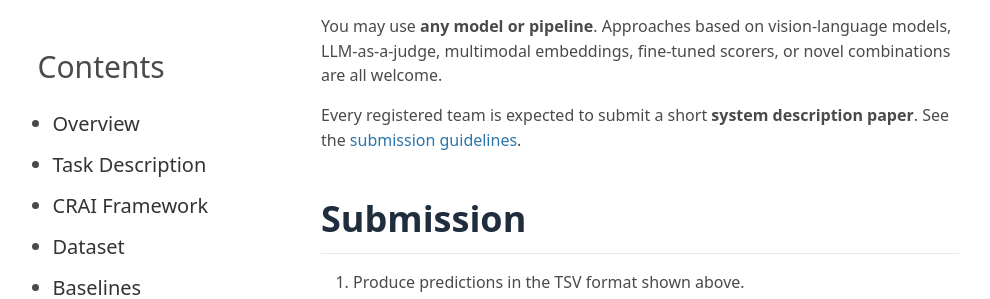
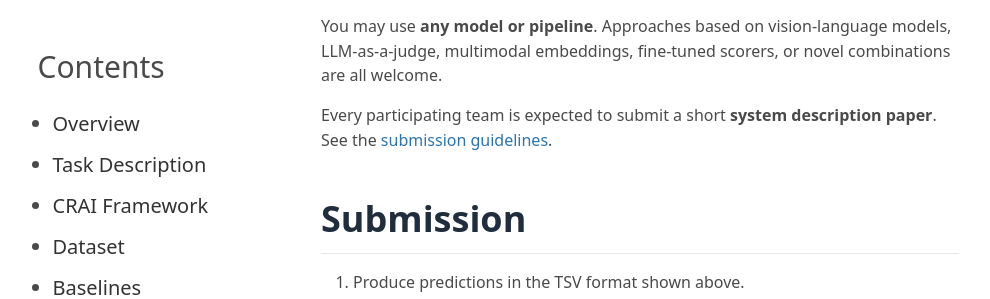
Before and after one commit to ImageEval2026/ImageEval2026.github.io, a Jekyll site: the page built from task2.md, in a window 1280 px wide and 900 px high, scrolled down 4072 px. Shown: the part 156-455 px from the top of the window, without its empty margins (142-1132 px from the left). Built offline with Jekyll 4.4.1, drawn with Linux system fonts in a browser that asks for light colours; some of the changed text lies outside the part shown.

Commit message:
Task 2: replace Google registration form with Slack link (#14)
Mirror the Task 1 change on the Task 2 page: swap the Register button
for Join Slack and drop the 'registered team' wording.

```diff
--- a/task2.md
+++ b/task2.md
@@ -13,7 +13,7 @@
 <div class="quick-links">
   <a href="https://github.com/ImageEval2026/ImageEval2026-tasks/tree/main/task2">🧰 Starter kit</a>
   <a class="secondary" href="https://drive.google.com/drive/u/1/folders/1aCU3O9TgggLTGwJWtAN5SNIfydL4mKrS?usp=sharing">📦 Dataset</a>
-  <a class="secondary" href="https://docs.google.com/forms/d/e/1FAIpQLSd1QKF4rXD_gbLJlDykLvB0DGMIogwhraeOtWRiQiotucK0zA/viewform">📝 Register</a>
+  <a class="secondary" href="https://join.slack.com/t/mm-eval/shared_invite/zt-41j09ml4j-WMn0NzhqAgT9ZK6e1L8eBA">💬 Join Slack</a>
   <a class="secondary" href="#submission">🏆 Leaderboard</a>
 </div>
 
@@ -135,7 +135,7 @@
 
 You may use **any model or pipeline**. Approaches based on vision-language models, LLM-as-a-judge, multimodal embeddings, fine-tuned scorers, or novel combinations are all welcome.
 
-Every registered team is expected to submit a short **system description paper**. See the [submission guidelines]({{ '/submission/' | relative_url }}).
+Every participating team is expected to submit a short **system description paper**. See the [submission guidelines]({{ '/submission/' | relative_url }}).
 
 ## Submission
 
```
